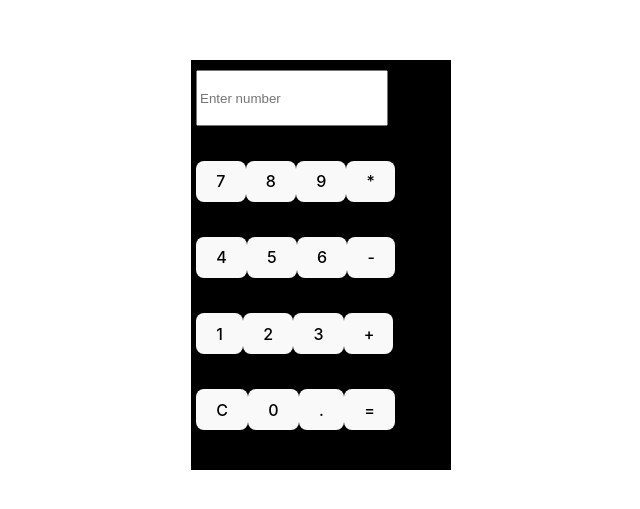
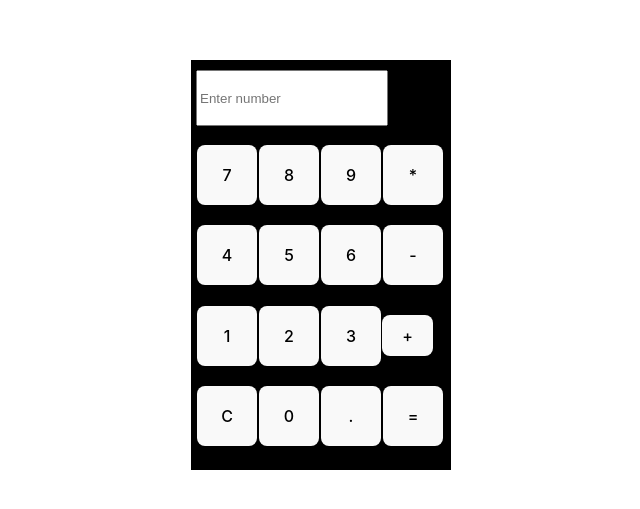
Before and after one commit to Harsh093-k/Calculator, a React (Vite) app: page / in a window 1280 px wide. Shown: the part 135-644 px from the top of the page, without its empty margins (319-959 px from the left). Built offline with nearby package versions, Linux system fonts and the light colour scheme.

Commit message:
Update Calculator.css

```diff
--- a/src/Calculator.css
+++ b/src/Calculator.css
@@ -7,11 +7,7 @@
     display: flex;
     flex-wrap: wrap;
 }
-.input{
-   margin-top: 5px;
-   height:50px;
-   width: 184px;
-}
+
 
  .container{
     display: "grid";
@@ -23,15 +19,11 @@
 
 
  .btn{
-   margin: auto;
-    padding: "10px 20px";
-    font-size:" 16px";
-    cursor: "pointer";
+   height: 60px;
+   width: 60px;
+   margin: 1px;
+   padding: "20px 30px";
+   font-size:" 16px";
+   cursor: "pointer";
 
  }
- .btn-1{
-
-   padding: "10px 20px";
-   width: 49px;
-   font-size: medium;
- }
```
